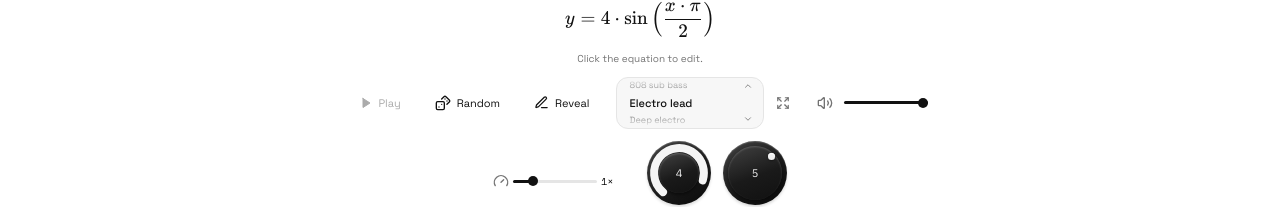
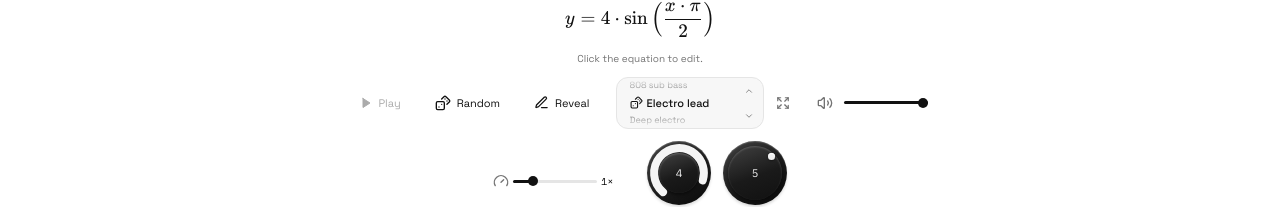
Before and after one commit to yoonalexander/WF-Studio, a React (Vite) app: page / in a window 1280 px wide. Shown: the part 455-662 px from the top of the page. Built offline with nearby package versions, Linux system fonts and the light colour scheme.

Commit message:
Add random sound dice and spinning wheel animation

```diff
--- a/src/components/SoundPicker.tsx
+++ b/src/components/SoundPicker.tsx
@@ -1,8 +1,12 @@
 import { useEffect, useRef, useState } from "react";
-import { ChevronUp, ChevronDown, Expand } from "lucide-react";
+import type { CSSProperties } from "react";
+import { ChevronUp, ChevronDown, Expand, Dices } from "lucide-react";
 import { SoundLibrary } from "./SoundLibrary";
 import { sounds, soundPreset } from "../sounds";
 import type { SoundId } from "../sounds";
+
+const spinDuration = 1050;
+type Spin = { target: SoundId; steps: number; labels: string[] };
 
 export function SoundPicker({
   value,
@@ -13,17 +17,63 @@ export function SoundPicker({
 }) {
   const [open, setOpen] = useState(false);
   const [motion, setMotion] = useState({ serial: 0, direction: "down" });
+  const [spin, setSpin] = useState<Spin | null>(null);
+  const spinRef = useRef<Spin | null>(null),
+    changeRef = useRef(onChange);
+  changeRef.current = onChange;
   const root = useRef<HTMLDivElement>(null),
     expand = useRef<HTMLButtonElement>(null);
   const current = soundPreset(value),
     index = sounds.findIndex((sound) => sound.id === current.id);
   const roll = (direction: number) => {
+    if (spinRef.current) return;
     onChange(sounds[(index + direction + sounds.length) % sounds.length].id);
     setMotion((m) => ({
       serial: m.serial + 1,
       direction: direction > 0 ? "down" : "up",
     }));
   };
+  const finishSpin = () => {
+    const pending = spinRef.current;
+    if (!pending) return;
+    spinRef.current = null;
+    setSpin(null);
+    changeRef.current(pending.target);
+    // The final row is already centered; don't roll it a second time.
+    setMotion((m) => ({ serial: m.serial + 1, direction: "still" }));
+  };
+  const cancelSpin = () => {
+    spinRef.current = null;
+    setSpin(null);
+  };
+  const randomize = () => {
+    if (spinRef.current) return;
+    // Each other sound is equally likely, with no immediate repeat.
+    const offset = 1 + Math.floor(Math.random() * (sounds.length - 1));
+    const target = sounds[(index + offset) % sounds.length].id;
+    if (window.matchMedia("(prefers-reduced-motion: reduce)").matches) {
+      onChange(target);
+      setMotion((m) => ({ serial: m.serial + 1, direction: "still" }));
+      return;
+    }
+    const steps = sounds.length + offset;
+    const pending = {
+      target,
+      steps,
+      labels: Array.from(
+        { length: steps + 3 },
+        (_, i) => sounds[(index + i - 1 + sounds.length) % sounds.length].name,
+      ),
+    };
+    spinRef.current = pending;
+    setSpin(pending);
+  };
+  useEffect(() => {
+    if (!spin) return;
+    // Finish even if motion preferences change or a browser omits animationend.
+    const timer = window.setTimeout(finishSpin, spinDuration + 80);
+    return () => window.clearTimeout(timer);
+  }, [spin]);
   const rollRef = useRef(roll);
   rollRef.current = roll;
   useEffect(() => {
@@ -54,8 +104,41 @@ export function SoundPicker({
         }
       }}
     >
-      <div className="sound-wheel" role="group" aria-label="Sound selector">
+      <div
+        className="sound-wheel"
+        role="group"
+        aria-label="Sound selector"
+        aria-busy={!!spin}
+        data-spinning={!!spin}
+      >
+        <button
+          className="sound-wheel-random"
+          aria-label="Random sound"
+          title={`Random sound · ${current.name}`}
+          disabled={!!spin}
+          onClick={randomize}
+        >
+          <Dices size={13} />
+        </button>
         <div className="sound-wheel-window" aria-hidden="true">
+          {spin ? (
+            <div
+              className="sound-spin-strip"
+              style={
+                {
+                  "--sound-spin-end": `${-spin.steps * 20 - 4}px`,
+                  "--sound-spin-duration": `${spinDuration}ms`,
+                } as CSSProperties
+              }
+              onAnimationEnd={(e) => {
+                if (e.animationName === "sound-spin") finishSpin();
+              }}
+            >
+              {spin.labels.map((label, i) => (
+                <span key={i}>{label}</span>
+              ))}
+            </div>
+          ) : (
             <div
               className="sound-wheel-strip"
               key={motion.serial}
@@ -67,11 +150,13 @@ export function SoundPicker({
               <strong>{current.name}</strong>
               <span>{sounds[(index + 1) % sounds.length].name}</span>
             </div>
+          )}
         </div>
         <button
           className="sound-wheel-up"
           aria-label="Previous sound"
           title="Previous sound · scroll up"
+          disabled={!!spin}
           onClick={() => roll(-1)}
         >
           <ChevronUp size={10} />
@@ -80,6 +165,7 @@ export function SoundPicker({
           className="sound-wheel-down"
           aria-label="Next sound"
           title="Next sound · scroll down"
+          disabled={!!spin}
           onClick={() => roll(1)}
         >
           <ChevronDown size={10} />
@@ -95,7 +181,10 @@ export function SoundPicker({
         title="Choose a sound"
         aria-expanded={open}
         aria-controls="sound-options"
-        onClick={() => setOpen((v) => !v)}
+        onClick={() => {
+          cancelSpin();
+          setOpen((v) => !v);
+        }}
       >
         <Expand size={14} />
       </button>
--- a/src/styles.css
+++ b/src/styles.css
@@ -2479,6 +2479,7 @@ body:has(.simple-app) {
   overflow: hidden;
 }
 .sound-wheel-window {
+  width: calc(100% - 28px);
   height: 100%;
   overflow: hidden;
   pointer-events: none;
@@ -2494,42 +2495,130 @@ body:has(.simple-app) {
 .sound-wheel-strip[data-direction="up"] {
   animation-name: sound-roll-up;
 }
+.sound-wheel-strip[data-direction="still"] {
+  animation: none;
+}
 .sound-wheel-strip > span {
   height: 15px;
   line-height: 15px;
   font-size: 9px;
   color: var(--muted);
+  max-width: 100%;
+  overflow: hidden;
+  white-space: nowrap;
+  text-overflow: ellipsis;
 }
 .sound-wheel-strip > strong {
   height: 20px;
   line-height: 20px;
   font-size: 11px;
   font-weight: 500;
-  max-width: calc(100% - 22px);
+  max-width: 100%;
   overflow: hidden;
   white-space: nowrap;
   text-overflow: ellipsis;
+  transition:
+    transform 160ms,
+    max-width 160ms;
+}
+.sound-wheel-random {
+  position: absolute;
+  z-index: 1;
+  top: 15px;
+  left: 0;
+  right: 28px;
+  height: 20px;
+  display: flex;
+  align-items: center;
+  padding-left: 13px;
+  color: var(--text);
+}
+.sound-wheel-random svg {
+  opacity: 0;
+  transform: rotate(-30deg) scale(0.7);
+  transition:
+    opacity 160ms,
+    transform 160ms;
+}
+.sound-wheel-random:hover svg,
+.sound-wheel-random:focus-visible svg {
+  opacity: 1;
+  transform: rotate(0) scale(1);
+}
+.sound-wheel-random:hover ~ .sound-wheel-window .sound-wheel-strip > strong,
+.sound-wheel-random:focus-visible
+  ~ .sound-wheel-window
+  .sound-wheel-strip
+  > strong {
+  transform: translateX(17px);
+  max-width: calc(100% - 17px);
+}
+.sound-spin-strip {
+  padding-left: 13px;
+  transform: translateY(-4px);
+  animation: sound-spin var(--sound-spin-duration)
+    cubic-bezier(0.12, 0.7, 0.12, 1) both;
+}
+.sound-wheel-random:hover ~ .sound-wheel-window .sound-spin-strip,
+.sound-wheel-random:focus-visible ~ .sound-wheel-window .sound-spin-strip {
+  padding-left: 30px;
+}
+.sound-spin-strip > span {
+  display: block;
+  height: 20px;
+  line-height: 20px;
+  font-size: 11px;
+  font-weight: 500;
+  overflow: hidden;
+  white-space: nowrap;
+  text-overflow: ellipsis;
+}
+@keyframes sound-spin {
+  0% {
+    transform: translateY(-4px);
+    filter: blur(0);
+  }
+  15% {
+    filter: blur(1px);
+  }
+  75% {
+    filter: blur(0.3px);
+  }
+  100% {
+    transform: translateY(var(--sound-spin-end));
+    filter: blur(0);
+  }
+}
+@media (hover: none), (pointer: coarse) {
+  .sound-spin-strip {
+    padding-left: 30px;
+  }
+  .sound-wheel-random svg {
+    opacity: 1;
+    transform: none;
+  }
+  .sound-wheel-strip > strong {
+    transform: translateX(17px);
+    max-width: calc(100% - 17px);
+  }
 }
 .sound-wheel-up,
 .sound-wheel-down {
   position: absolute;
   right: 0;
-  left: 0;
-  display: flex;
-  justify-content: flex-end;
-  padding-right: 10px;
+  width: 28px;
+  display: flex;
+  justify-content: center;
+  align-items: center;
   color: var(--muted);
 }
 .sound-wheel-up {
   top: 0;
-  height: 17px;
-  align-items: center;
+  height: 26px;
 }
 .sound-wheel-down {
-  top: 17px;
+  top: 26px;
   bottom: 0;
-  align-items: flex-end;
-  padding-bottom: 4px;
 }
 .sound-wheel button:hover {
   color: var(--text);
@@ -2822,6 +2911,9 @@ body:has(.simple-app) {
 }
 @media (prefers-reduced-motion: reduce) {
   .sound-wheel-strip,
+  .sound-spin-strip,
+  .sound-wheel-random svg,
+  .sound-wheel-strip > strong,
   .sound-options,
   .sound-option {
     animation: none;
```
Also changed, not shown: 2 other files (tests, documents, lock files or other folders). Lines whose indentation alone changed are shown as unchanged.
